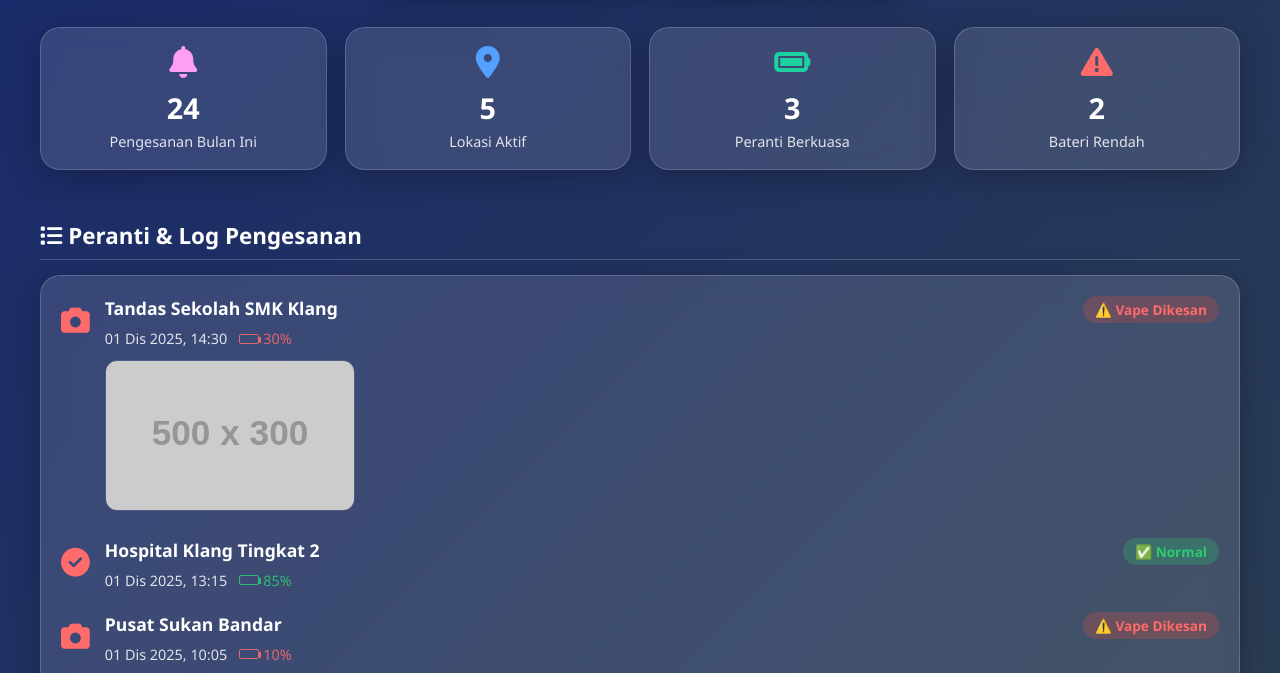
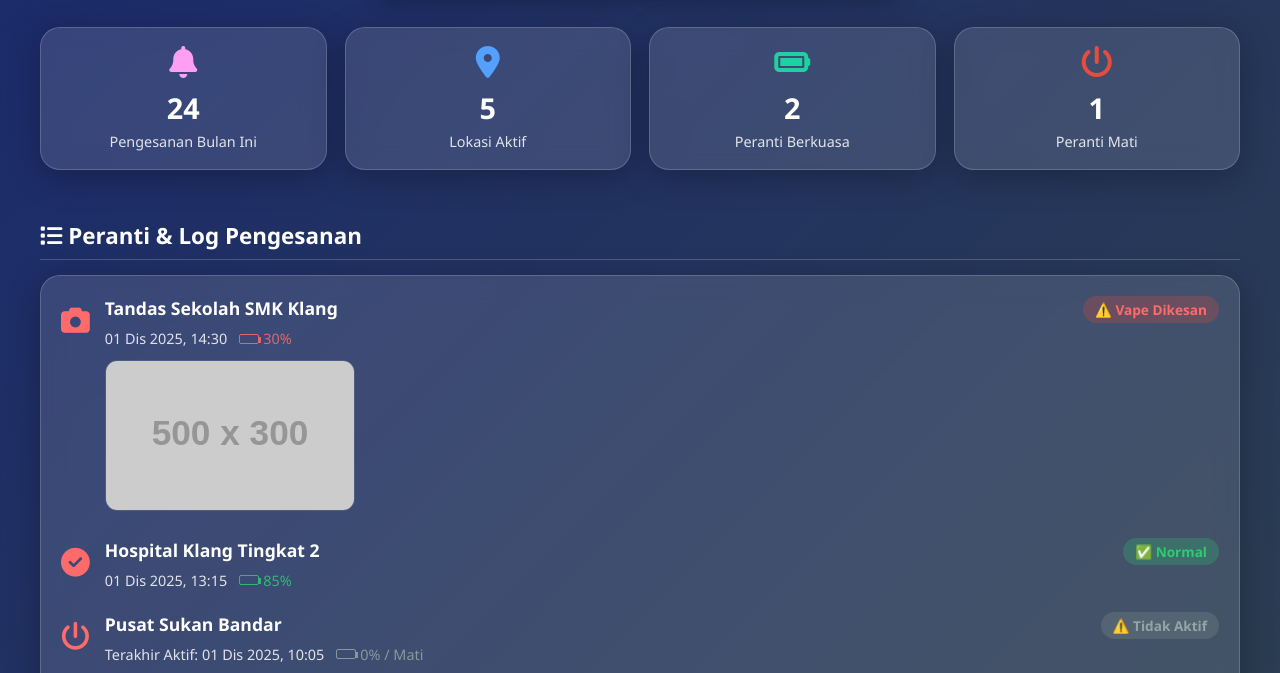
Before and after one commit to kaisertech11/SMART-VAPE-DETECTOR-V3, a plain HTML site: page index.html in a window 1280 px wide. Shown: the part 105-778 px from the top of the page. Drawn offline with Linux system fonts and the light colour scheme; placeholder pictures from the web are drawn by us.

Commit message:
Update index.html

```diff
--- a/index.html
+++ b/index.html
@@ -118,6 +118,7 @@
     }
     .status-detected { background: rgba(231, 76, 60, 0.25); color: #ff6b6b; }
     .status-normal { background: rgba(46, 204, 113, 0.25); color: #2ecc71; }
+    .status-offline { background: rgba(127, 140, 141, 0.3); color: #95a5a6; }
 
     .device-info {
       display: flex;
@@ -152,6 +153,7 @@
     .battery-low { color: #ff6b6b; }
     .battery-medium { color: #feca57; }
     .battery-high { color: #2ecc71; }
+    .battery-off { color: #95a5a6; }
 
     .detection-img {
       width: 100%;
@@ -197,13 +199,13 @@
       </div>
       <div class="glass-card stat-card">
         <i class="fas fa-battery-full" style="color: #1dd1a1;"></i>
-        <div class="stat-value">3</div>
+        <div class="stat-value">2</div>
         <div class="stat-label">Peranti Berkuasa</div>
       </div>
       <div class="glass-card stat-card">
-        <i class="fas fa-exclamation-triangle" style="color: #ff6b6b;"></i>
-        <div class="stat-value">2</div>
-        <div class="stat-label">Bateri Rendah</div>
+        <i class="fas fa-power-off" style="color: #e74c3c;"></i>
+        <div class="stat-value">1</div>
+        <div class="stat-label">Peranti Mati</div>
       </div>
     </div>
 
@@ -246,27 +248,27 @@
         </div>
       </div>
 
-      <!-- Item 3: Vape + Bateri Amaran -->
+      <!-- Item 3: PERANTI MATI (BATERI HABIS / KUASA MATI) -->
       <div class="detection-item">
-        <div class="detection-icon"><i class="fas fa-camera"></i></div>
+        <div class="detection-icon"><i class="fas fa-power-off"></i></div>
         <div class="detection-content">
           <div class="detection-header">
             <span class="location-name">Pusat Sukan Bandar</span>
-            <span class="status-badge status-detected">⚠️ Vape Dikesan</span>
+            <span class="status-badge status-offline">⚠️ Tidak Aktif</span>
           </div>
           <div class="device-info">
-            <span class="detection-time">01 Dis 2025, 10:05</span>
-            <span class="battery battery-low">
-              <span class="battery-icon"></span> 10%
+            <span class="detection-time">Terakhir Aktif: 01 Dis 2025, 10:05</span>
+            <span class="battery battery-off">
+              <span class="battery-icon"></span> 0% / Mati
             </span>
           </div>
-          <img src="https://via.placeholder.com/500x300/1a2a6c/ffffff?text=Gambar+Vape+10:05" alt="Gambar Pengesanan" class="detection-img" />
+          <!-- Tiada gambar kerana peranti tidak aktif -->
         </div>
       </div>
     </div>
 
     <div class="note">
-      ⚠️ Ini adalah demo UI. Dalam sistem sebenar, tahap bateri dihantar oleh ESP32 (contoh: dari sensor voltan bateri) dan dikemas kini secara masa nyata.
+      ⚠️ Ini adalah demo UI. Dalam sistem sebenar, ESP32 boleh hantar status kuasa (contoh: dari pembacaan voltan atau heartbeat). Peranti "mati" ditanda apabila tiada kemas kini lebih daripada 5 minit.
     </div>
   </div>
 
```
